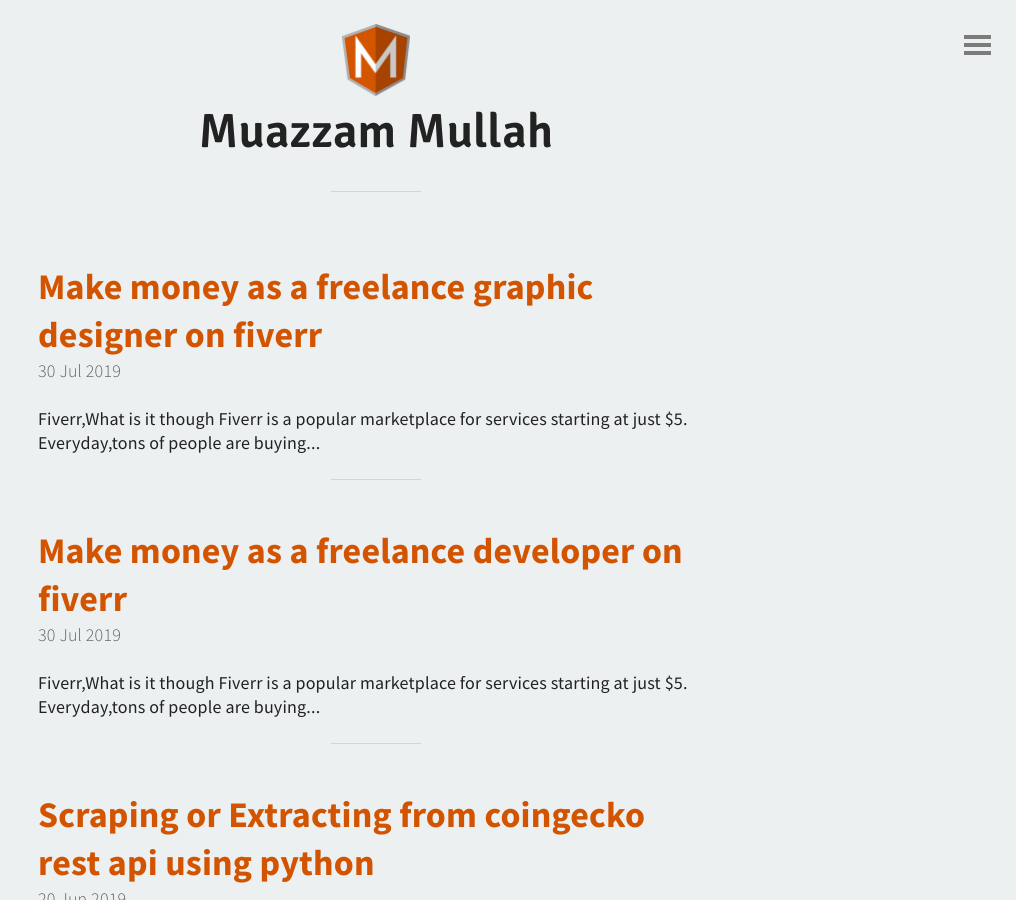
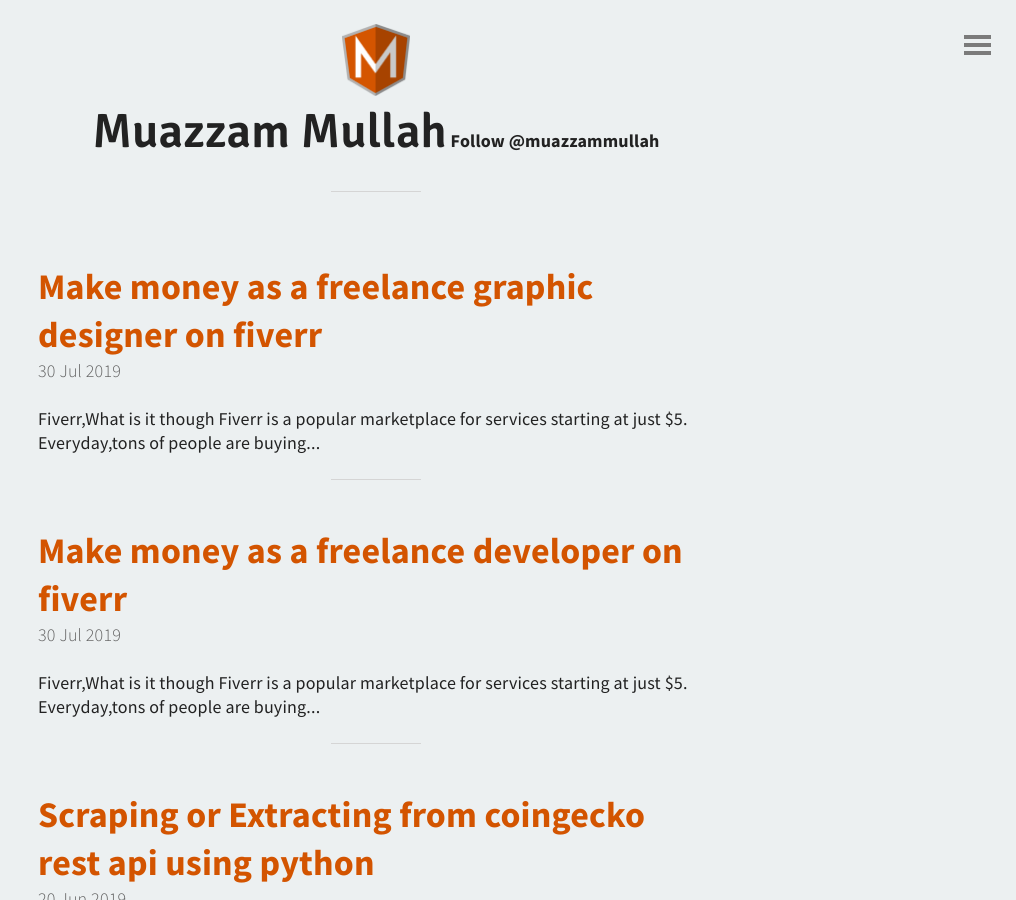
Before and after one commit to muazzammullah/muazzammullah.github.io, a Jekyll site: the page built from index.html, in a window 1280 px wide and 900 px high. Shown: the whole window, without its empty margins (264-1280 px from the left). Built offline with Jekyll 4.4.1, drawn with Linux system fonts in a browser that asks for light colours; the list of posts is cut into pages by our own code.

Commit message:
Update header.html

```diff
--- a/_includes/header.html
+++ b/_includes/header.html
@@ -2,4 +2,6 @@
 
 	<img src="/img/ccf.png" alt="Logo">
 	<a href="https://muazzammullah.github.io/"> <h1>Muazzam Mullah</h1></a>
+	<!-- Place this tag where you want the button to render. -->
+	<a class="github-button" href="https://github.com/muazzammullah" data-size="large" aria-label="Follow @muazzammullah on GitHub">Follow @muazzammullah</a>
 </header>
```
